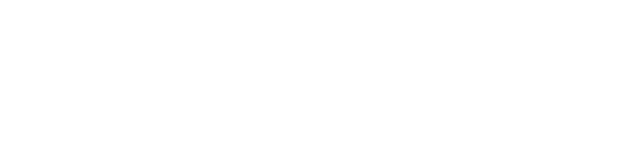
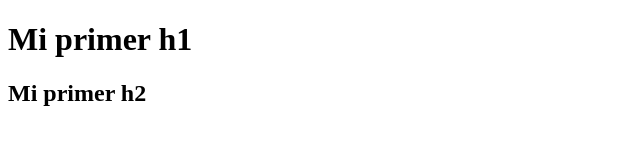
Before and after one commit to Davter17/CursoGit, a plain HTML site: page index.html in a window 1280 px wide. Shown: the whole page, without its empty margins (0-640 px from the left). Drawn offline with Linux system fonts and the light colour scheme.

Commit message:
anado h2

```diff
--- a/index.html
+++ b/index.html
@@ -6,6 +6,7 @@
     <title>Document</title>
 </head>
 <body>
-
+    <h1>Mi primer h1</h1>
+    <h2>Mi primer h2</h2>
 </body>
 </html>
```
